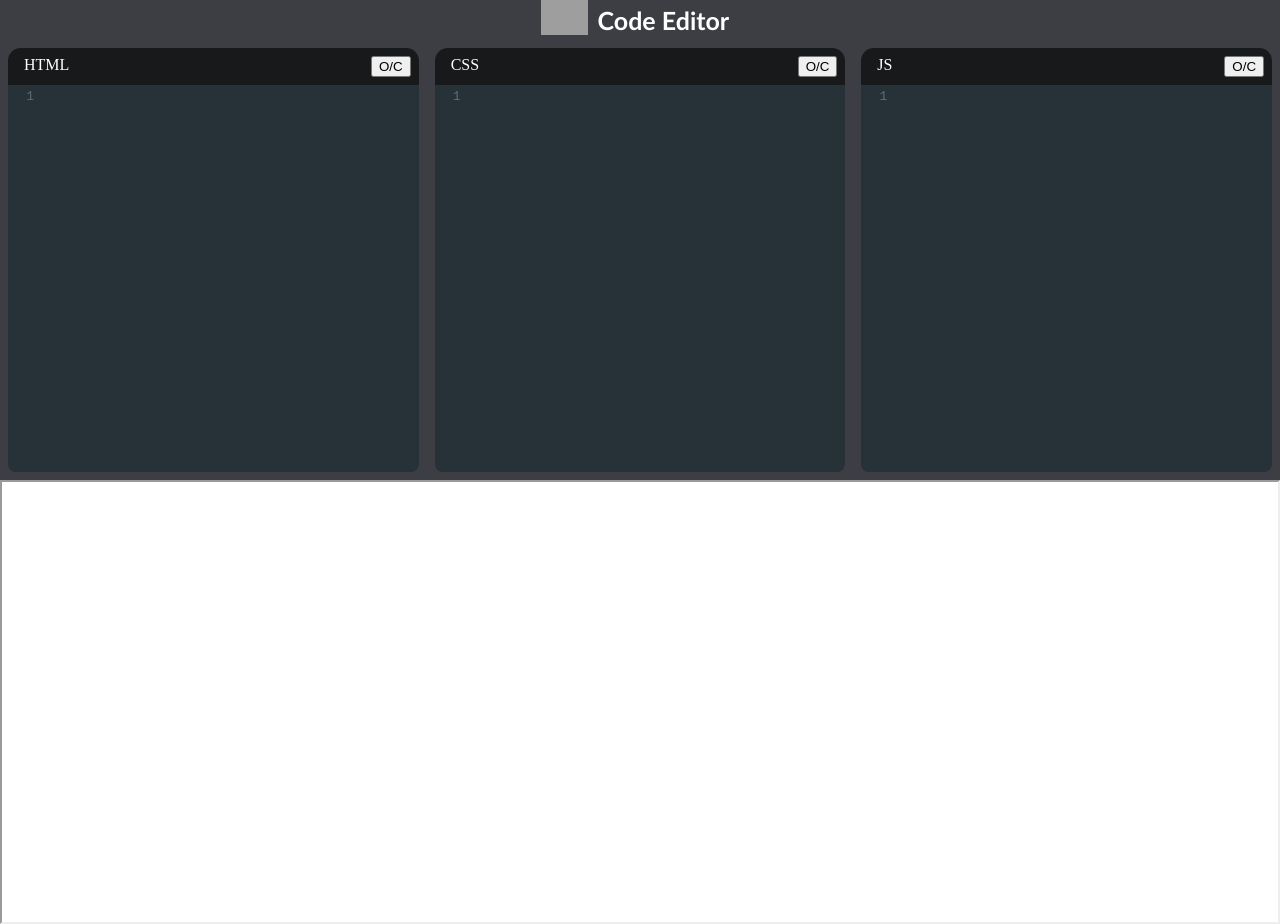
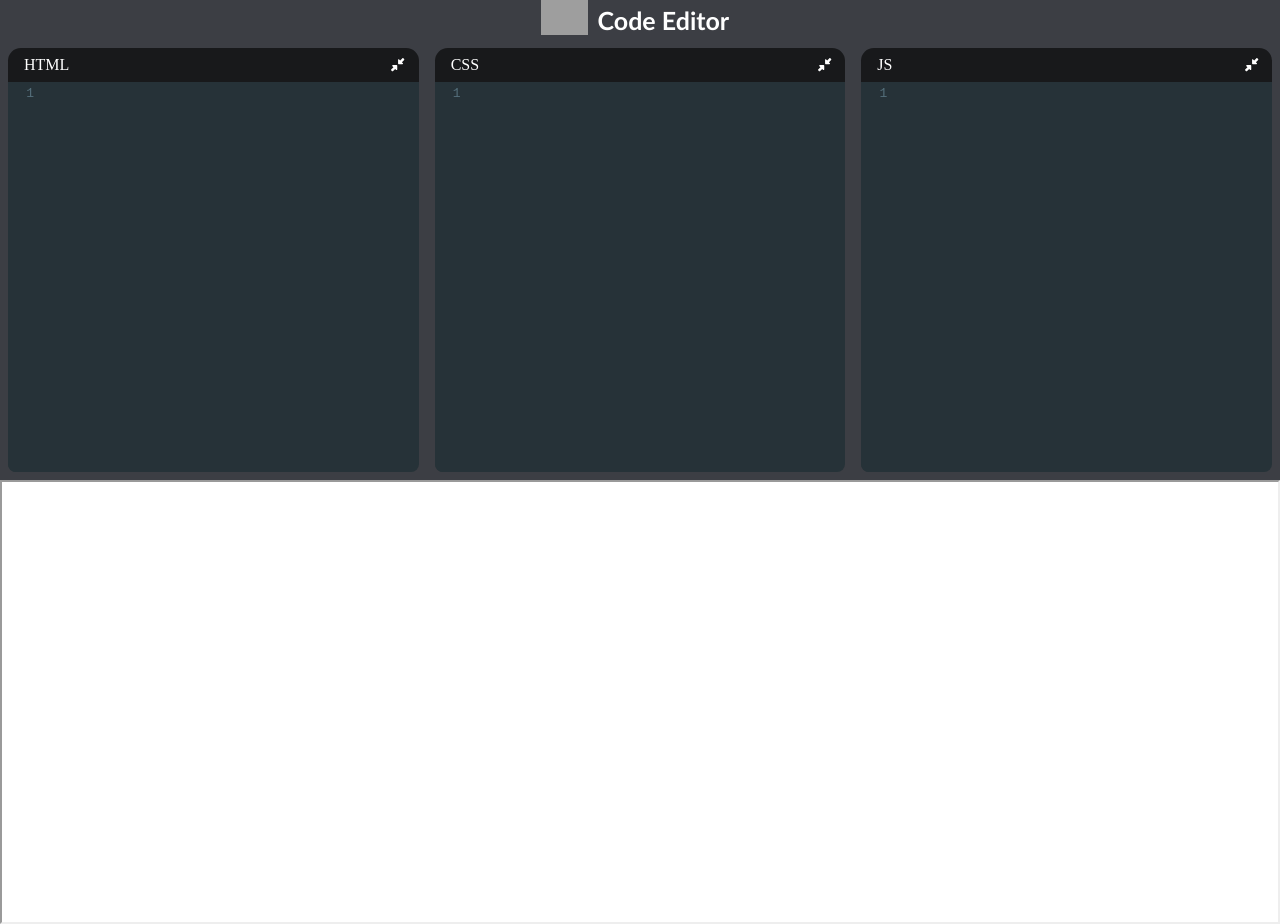
Before and after one commit to KartikBudania/Code-Editor, a React (Create React App) app: page / in a window 1280 px wide. Built offline with nearby package versions, Linux system fonts and the light colour scheme; grey boxes are pictures that could not be loaded.

Commit message:
Add styling to the button

```diff
--- a/package.json
+++ b/package.json
@@ -3,6 +3,9 @@
   "version": "0.1.0",
   "private": true,
   "dependencies": {
+    "@fortawesome/fontawesome-svg-core": "^6.4.0",
+    "@fortawesome/free-solid-svg-icons": "^6.4.0",
+    "@fortawesome/react-fontawesome": "^0.2.0",
     "@testing-library/jest-dom": "^5.16.5",
     "@testing-library/react": "^13.4.0",
     "@testing-library/user-event": "^13.5.0",
--- a/src/components/Editor.js
+++ b/src/components/Editor.js
@@ -6,6 +6,8 @@ import 'codemirror/mode/xml/xml'
 import 'codemirror/mode/javascript/javascript'
 import 'codemirror/mode/css/css'
 import { Controlled as ControlledEditor } from 'react-codemirror2'
+import { FontAwesomeIcon } from '@fortawesome/react-fontawesome'
+import { faCompressAlt, faExpandAlt } from '@fortawesome/free-solid-svg-icons'
 
 export default function Editor(props) {
   const {
@@ -26,8 +28,12 @@ export default function Editor(props) {
       <div className='editor-title'>
         {displayName}
         <button
+          type='button'
+          className='expand-collapse-btn'
           onClick={() => setOpen(prevOpen => !prevOpen)}
-        >O/C</button>
+        >
+          <FontAwesomeIcon icon={open ? faCompressAlt : faExpandAlt} />
+        </button>
       </div>
       <ControlledEditor
         onBeforeChange={handleChange}
--- a/src/index.css
+++ b/src/index.css
@@ -46,6 +46,15 @@ img {
 
 .editor-container.collapsed .CodeMirror-scroll {
     position: absolute;
+    overflow: hidden !important;
+}
+
+.expand-collapse-btn {
+    margin-left: .5rem;
+    background: none;
+    border: none;
+    color: white;
+    cursor: pointer;
 }
 
 .editor-title {
```
Also changed, not shown: 1 other file (tests, documents, lock files or other folders).
